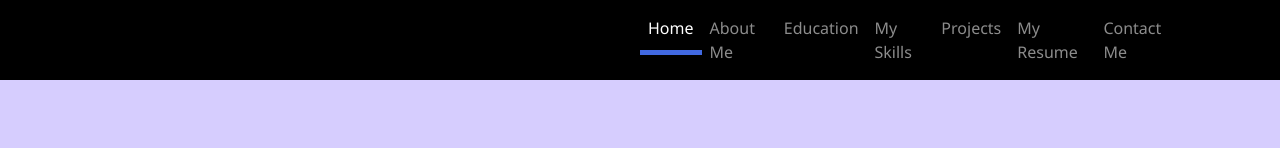
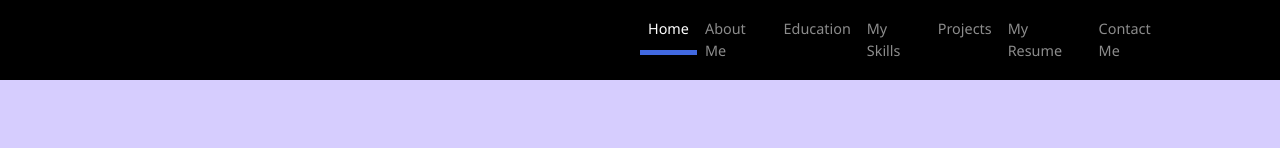
Before and after one commit to Ajay-191883/Portfolio, a plain HTML site: page index.html in a window 1280 px wide. Shown: the top 148 px of the page. Drawn offline with nearby package versions, Linux system fonts and the light colour scheme.

Commit message:
Update style.css

```diff
--- a/style.css
+++ b/style.css
@@ -47,6 +47,10 @@ a {
 .right-nav .navbar-nav {
   width: 100%;
   justify-content: space-evenly;
+}
+
+.nav-link {
+  font-size: 0.9rem !important;
 }
 
 .nav-link.active {
```
